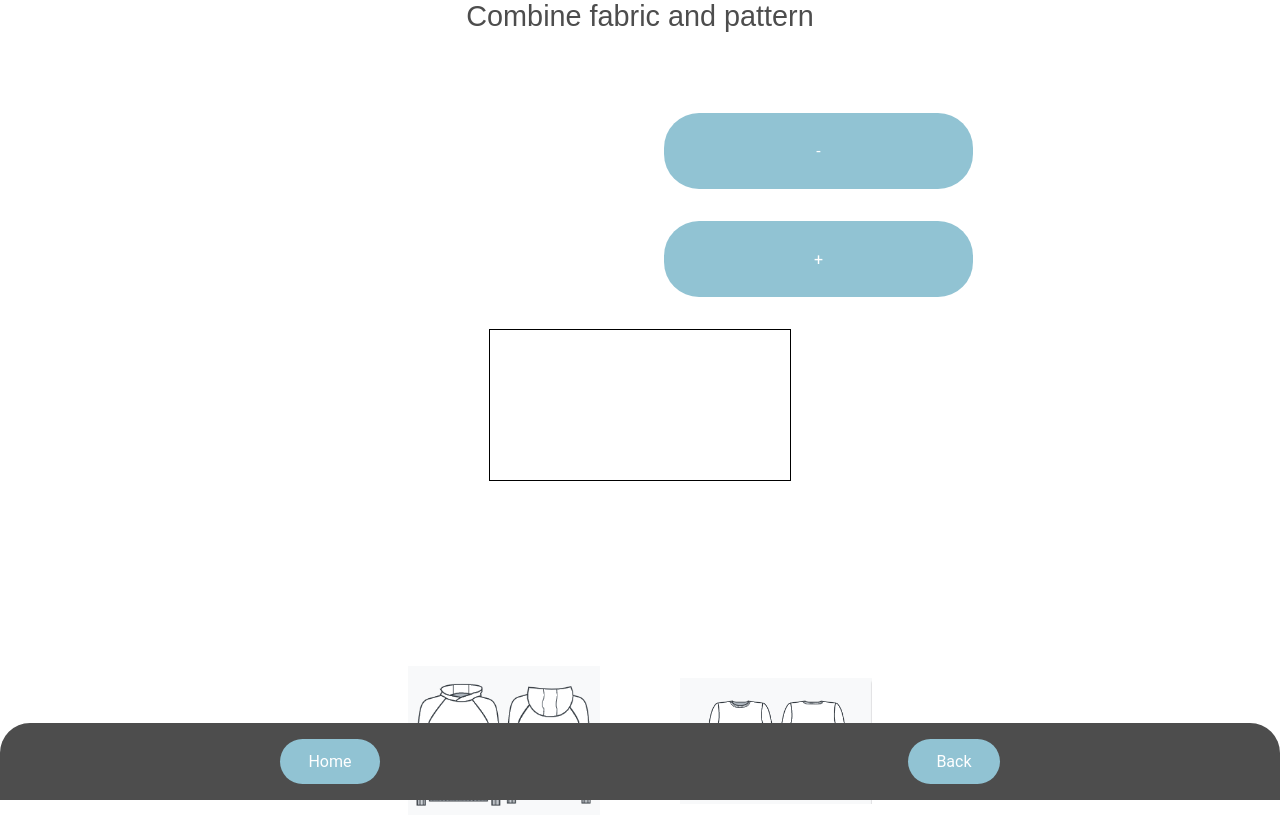
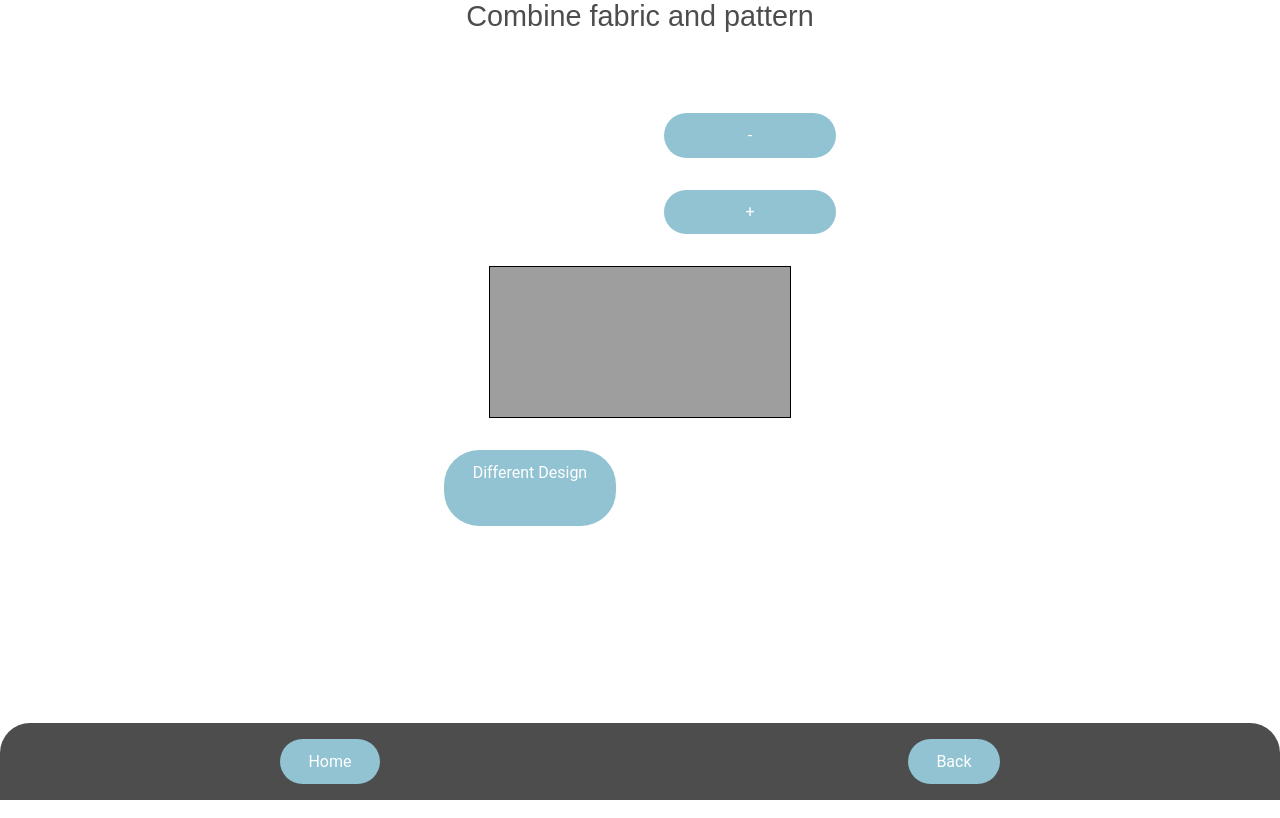
Before and after one commit to DNaunin/sewtable, a Next.js app: page /canvas in a window 1280 px wide. Built offline with nearby package versions, Linux system fonts and the light colour scheme.

Commit message:
✨ Use Design from "choose Design Page" Delete Design Buttons as they are not needed anymore

```diff
--- a/components/canvas/Drawing.module.css
+++ b/components/canvas/Drawing.module.css
@@ -35,23 +35,3 @@
   border: 1px solid black;
   justify-self: center;
 }
-
-.designHoodie {
-  grid-area: 4 / 1 / 5 / 2;
-  border: none;
-  background: none;
-  width: 75%;
-  height: auto;
-  justify-self: end;
-  padding: 0;
-}
-
-.designSweater {
-  grid-area: 4 / 2 / 5 / 3;
-  border: none;
-  background: none;
-  width: 75%;
-  height: auto;
-  justify-self: start;
-  padding: 0;
-}
--- a/components/canvas/drawingarea.tsx
+++ b/components/canvas/drawingarea.tsx
@@ -1,6 +1,7 @@
 import styles from "./Drawing.module.css";
 import { useEffect, useRef, useState } from "react";
 import Button from "../button/Button";
+import Pagelink from "../pagelink/Pagelink";
 
 let x = 1.0;
 let y = 1.0;
@@ -28,6 +29,7 @@ function Drawing() {
 
   useEffect(() => {
     setPatternImage(localStorage.getItem("Image"));
+    chooseDesign(localStorage.getItem("Design"));
   }, []);
 
   function createPattern(src) {
@@ -60,28 +62,17 @@ function Drawing() {
 
   return (
     <div className={styles.patternContainer}>
+      <canvas ref={canvasRefFabric} className={styles.canvasFabric}></canvas>
+      <canvas ref={canvasRefDesign} className={styles.canvasDesign}></canvas>
       <button
         className={styles.patternimg}
         onClick={() => createPattern(patternImage)}
       >
         <img className={styles.patternimg} src={patternImage} />
       </button>
-      <canvas ref={canvasRefFabric} className={styles.canvasFabric}></canvas>
-      <canvas ref={canvasRefDesign} className={styles.canvasDesign}></canvas>
-      <button
-        className={styles.designHoodie}
-        onClick={() => chooseDesign("/hoodie.png")}
-      >
-        <img className={styles.designHoodie} src="/hoodie.png" />
-      </button>
-      <button
-        className={styles.designSweater}
-        onClick={() => chooseDesign("/pulliSven.png")}
-      >
-        <img className={styles.designSweater} src="/pulliSven.png" />
-      </button>
       <Button className={styles.minusbtn} label="-" onClick={minusClick} />
       <Button className={styles.plusbtn} label="+" onClick={plusClick} />
+      <Pagelink href="/design">Different Design</Pagelink>
     </div>
   );
 }
```
